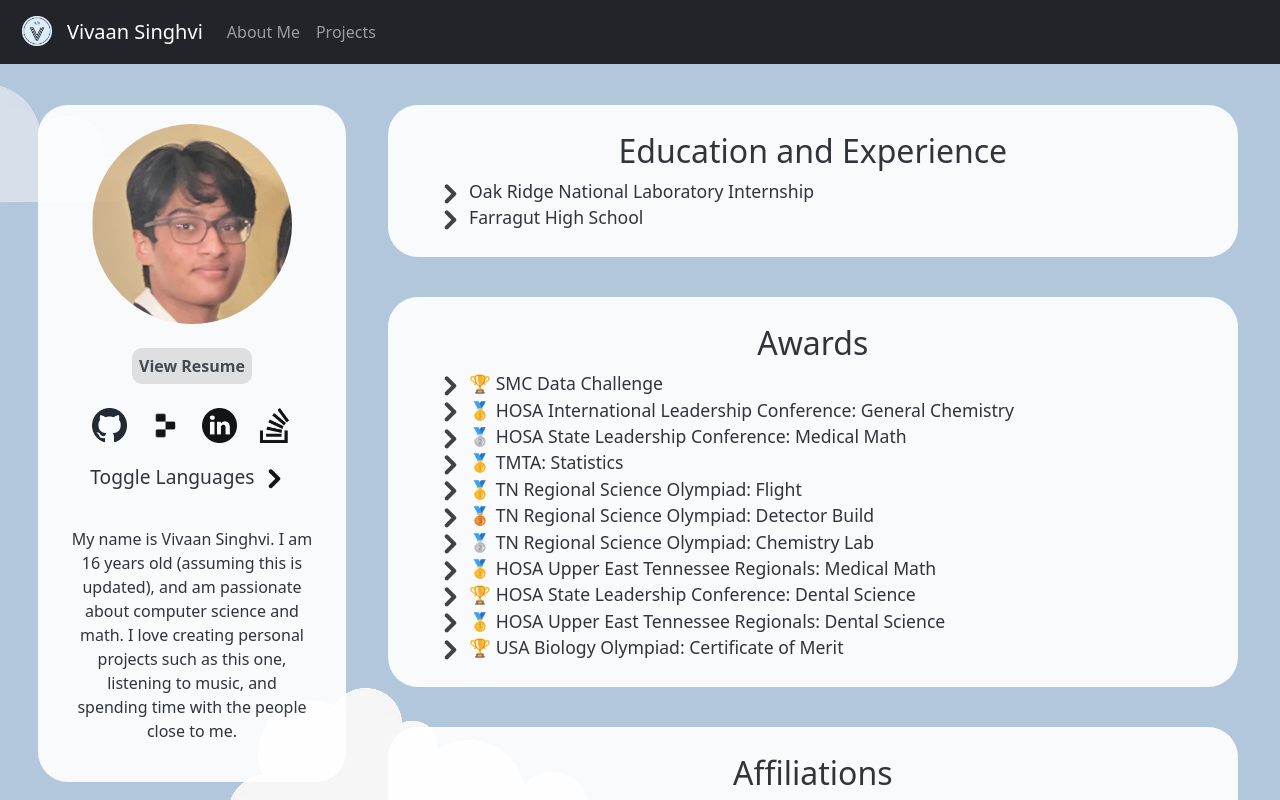
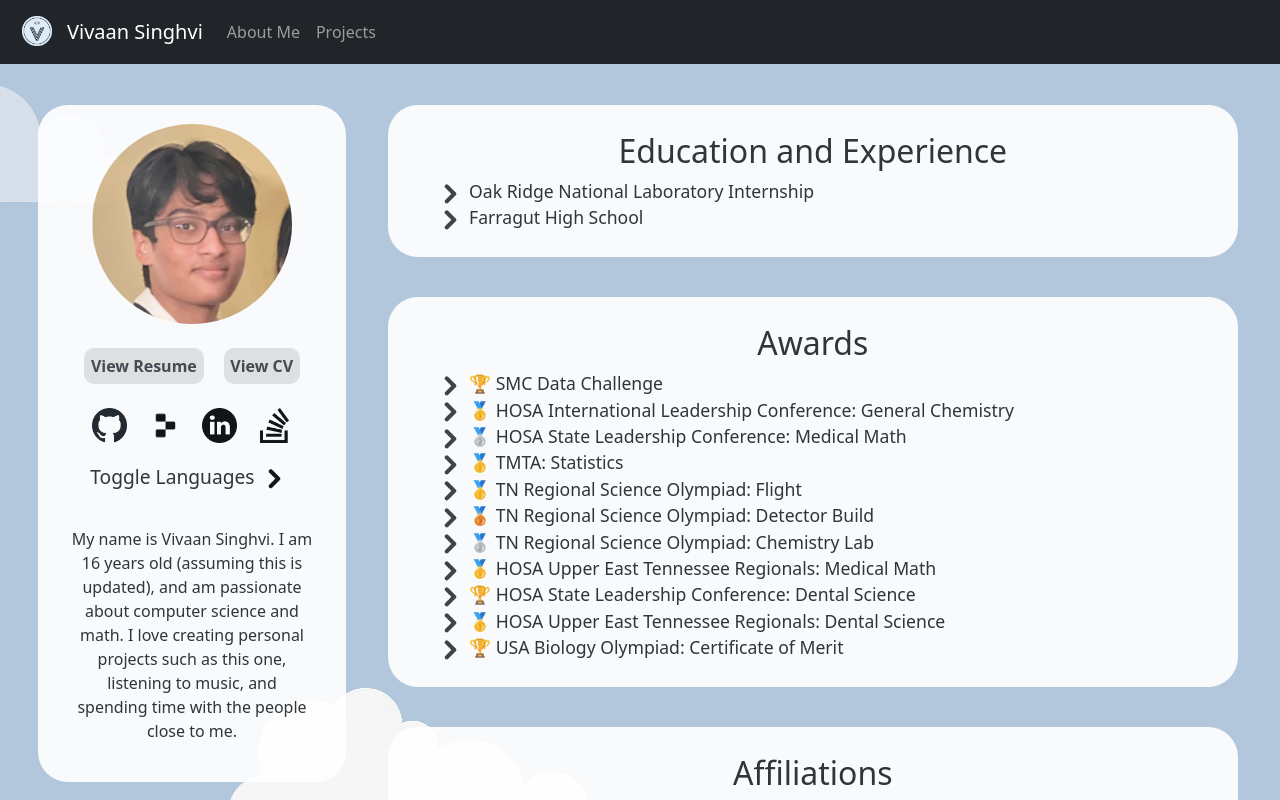
Before and after one commit to vivaansinghvi07-old/vivaansinghvi07-old.github.io, a React (Create React App) app: page /aboutme in a window 1280 px wide. Shown: the top 800 px of the page. Built offline with nearby package versions, Linux system fonts and the light colour scheme.

Commit message:
added vita to site

```diff
--- a/src/components/AboutMe/SideSection.tsx
+++ b/src/components/AboutMe/SideSection.tsx
@@ -53,6 +53,13 @@ export default function SideSection() {
         >
           <strong>View Resume</strong>
         </a>
+        <a
+          href="/assets/vita.pdf"
+          target="_blank"
+          className="SideSection-download"
+        >
+          <strong>View CV</strong>
+        </a>
         <div className="SideSection-link-container">
           <a href="https://github.com/vivaansinghvi07/" target="_blank">
             <img src="/images/github.png" className="SideSection-link" />
```
Also changed, not shown: 1 other file (tests, documents, lock files or other folders).
